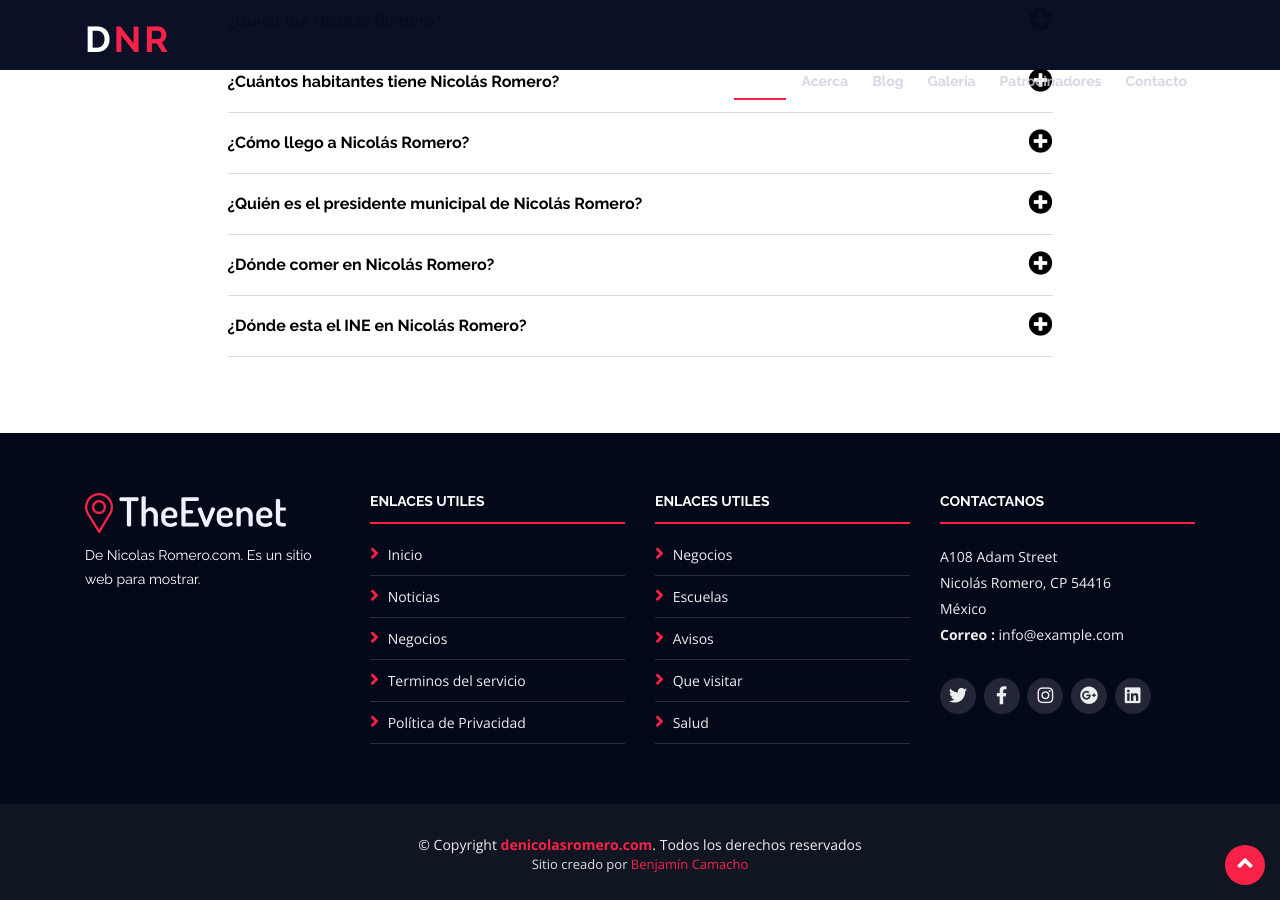
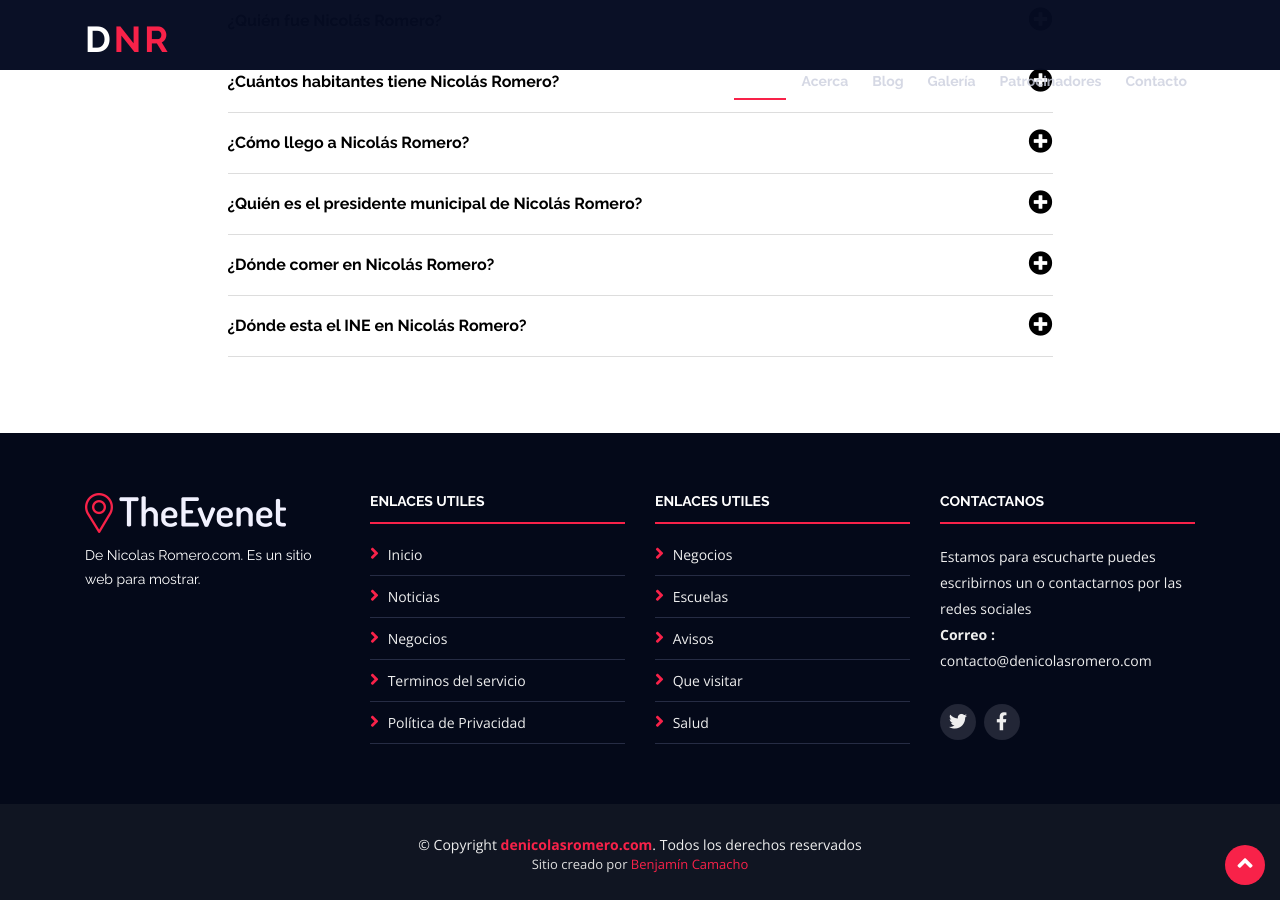
Before and after one commit to jahbenjah/denicolasromero, a Jekyll site: the page built from index.html, in a window 1280 px wide and 900 px high, scrolled down 4781 px. Built offline with Jekyll 4.4.1, drawn with Linux system fonts in a browser that asks for light colours.

Commit message:
Se agrega redes sociales

```diff
--- a/_includes/footer.html
+++ b/_includes/footer.html
@@ -15,8 +15,8 @@
             <li><i class="fa fa-angle-right"></i> <a href="#">Inicio</a></li>
             <li><i class="fa fa-angle-right"></i> <a href="#">Noticias</a></li>
             <li><i class="fa fa-angle-right"></i> <a href="#">Negocios</a></li>
-            <li><i class="fa fa-angle-right"></i> <a href="#">Terminos del servicio</a></li>
-            <li><i class="fa fa-angle-right"></i> <a href="#">Política de Privacidad</a></li>
+            <li><i class="fa fa-angle-right"></i> <a href="/condiciones">Terminos del servicio</a></li>
+            <li><i class="fa fa-angle-right"></i> <a href="/privacidad">Política de Privacidad</a></li>
           </ul>
         </div>
 
@@ -34,19 +34,16 @@
         <div class="col-lg-3 col-md-6 footer-contact">
           <h4>Contactanos</h4>
           <p>
-            A108 Adam Street <br>
-            Nicolás Romero, CP 54416<br>
-            México <br>
-
-            <strong>Correo :</strong> info@example.com<br>
+           Estamos para escucharte puedes escribirnos un o contactarnos por las redes sociales <br>
+            <strong>Correo :</strong> contacto@denicolasromero.com<br>
           </p>
 
           <div class="social-links">
-            <a href="#" class="twitter"><i class="fab fa-fw fa-twitter"></i></a>
-            <a href="#" class="facebook"><i class="fab fa-fw fa-facebook-f"></i></a>
-            <a href="#" class="instagram"><i class="fab fa-fw fa-instagram"></i></a>
+            <a href="https://www.twitter.com/DNicolasRomero" class="twitter"><i class="fab fa-fw fa-twitter"></i></a>
+            <a href="https://www.facebook.com/DeNicolasRomero" class="facebook"><i class="fab fa-fw fa-facebook-f"></i></a>
+            <!-- <a href="#" class="instagram"><i class="fab fa-fw fa-instagram"></i></a>
             <a href="#" class="google-plus"><i class="fab fa-fw fa-google-plus"></i></a>
-            <a href="#" class="linkedin"><i class="fab fa-fw fa-linkedin"></i></a>
+            <a href="#" class="linkedin"><i class="fab fa-fw fa-linkedin"></i></a> -->
           </div>
 
         </div>
@@ -61,7 +58,7 @@
       derechos reservados
     </div>
     <div class="credits">
-      Sitio creado por <a href="#">Benjamín Camacho</a>
+      Sitio creado por <a href="https://aspnetcoremaster.com/authors/benjamin">Benjamín Camacho</a>
     </div>
   </div>
 </footer>
```
